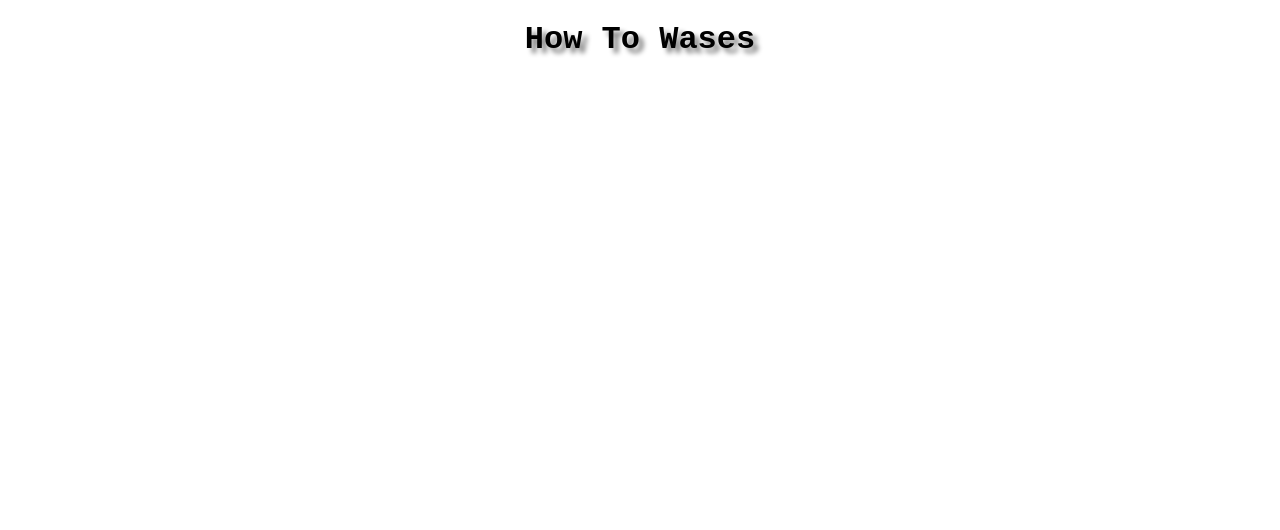
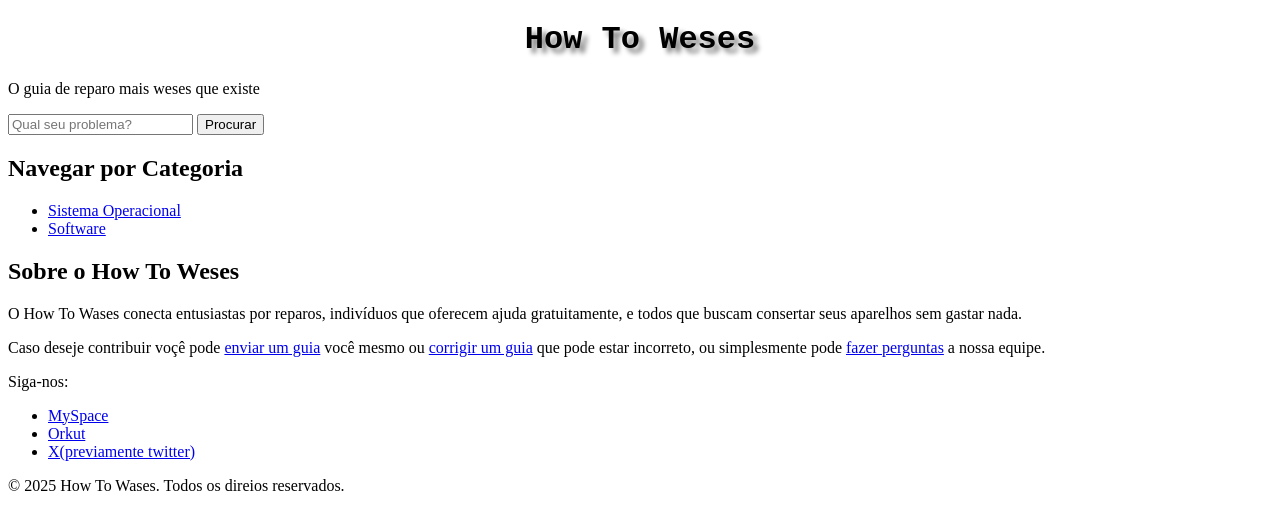
Before and after one commit to HailPapaiWILSON/how-to-weses.github.io, a plain HTML site: page index.html in a window 1280 px wide. Drawn offline with Linux system fonts and the light colour scheme.

Commit message:
Update index.html

```diff
--- a/index.html
+++ b/index.html
@@ -1,13 +1,65 @@
 <!DOCTYPE html>
-<html lang="en">
+<html lang="pt-br">
 <head>
-    <meta charset="UTF-8">
-    <meta name="viewport" content="width=device-width, initial-scale=1.0">
-    <title>Document</title>
-    <link rel="stylesheet" href="style.css">
+	<meta charset="UTF-8">
+	<meta name="viewport" content="width=device-width, initial-scale=1.0">
+	<title>Waises</title>
+	<link rel="stylesheet" href="style.css">
+	<!--  -->
 </head>
 <body>
 
-    <h1>How To Wases</h1>
+	<header>
+		<h1>How To Weses</h1>
+		<p>O guia de reparo mais weses que existe</p>
+
+		<!-- searchbar que é inutil a menos que tenha js -->
+		<form action="#">
+			<input type="search" placeholder="Qual seu problema?">
+			<!-- Tentar deixar esse botao dentro da barra de pesquisa e colocar img no lugar do "procurar" -->
+			<button type="search">Procurar</button>
+		</form>
+	</header>
+
+	<main>
+
+	<section>
+		<!-- Te vira pra fazer aquelas caixinhas (mentira eu vou ter que fazer tmb provalmente) -->
+		<h2>Navegar por Categoria</h2>
+		<nav>
+		<ul>
+			<li><a href="so.html">Sistema Operacional</a></li>
+			<li><a href="soft.html">Software</a></li>
+		</ul>
+	</nav>
+
+	</section>
+
+	<section>
+		<h2>
+			Sobre o How To Weses
+		</h2>
+		<p>O How To Wases conecta entusiastas por reparos, indivíduos que oferecem ajuda gratuitamente, e todos que buscam consertar seus aparelhos sem gastar nada.</p>
+		<p>Caso deseje contribuir voçê pode <a href="#">enviar um guia</a> você mesmo ou <a href="#">corrigir um guia</a> que pode estar incorreto, ou simplesmente pode <a href="#">fazer perguntas</a> a nossa equipe.</p>
+	</section>
+
+	</main>
+
+	<footer>
+		<section>
+			<p>Siga-nos:</p>
+			<ul>
+				<!-- Os goats das redes sociais e o lixo do twitter kkkkkk perfetamente balanciado -->
+				<li><a href="#">MySpace</a></li>
+				<li><a href="#">Orkut</a></li>
+				<li><a href="#">X(previamente twitter)</a></li>
+			</ul>
+		</section>
+
+		<section>
+			<p>&copy; 2025 How To Wases. Todos os direios reservados.</p>
+		</section>
+	</footer>
+
 </body>
 </html>
```
